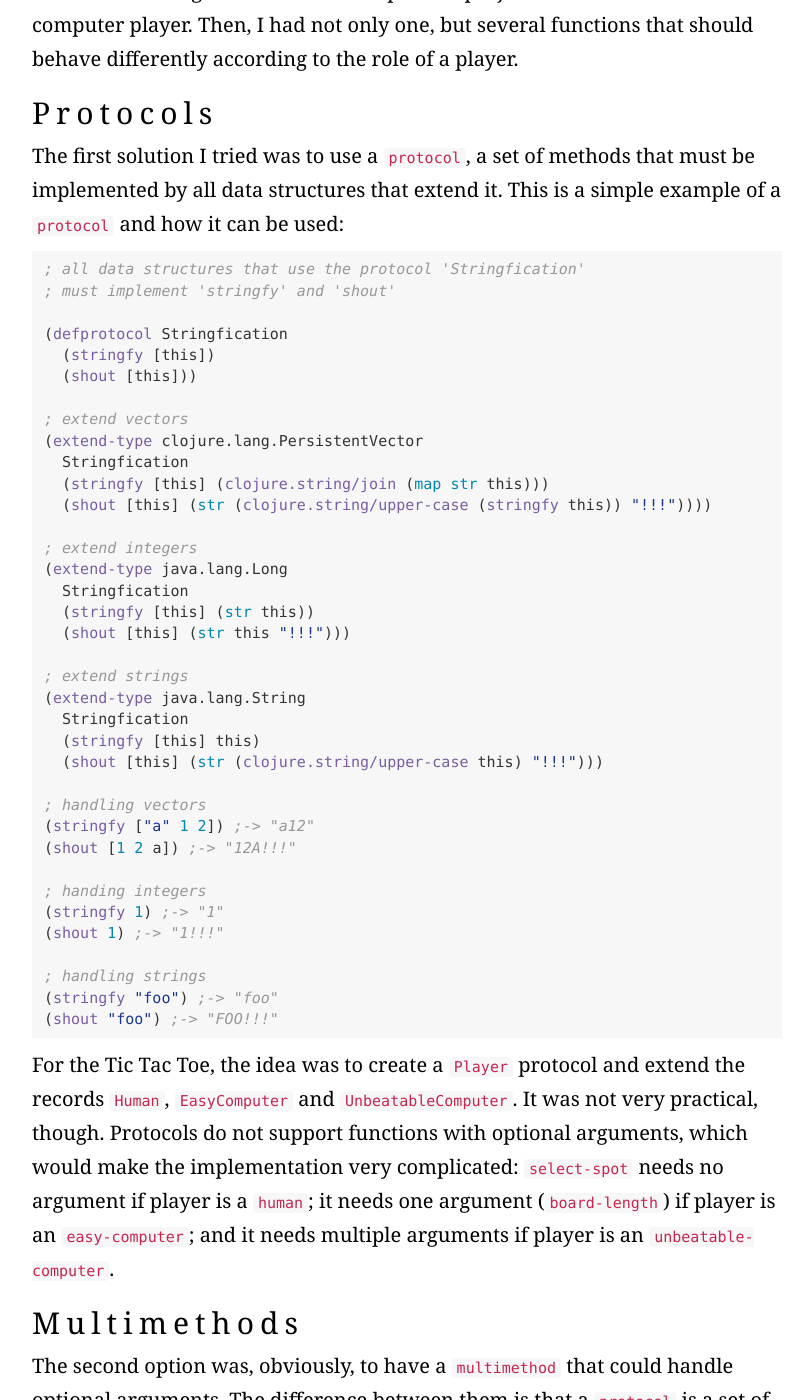
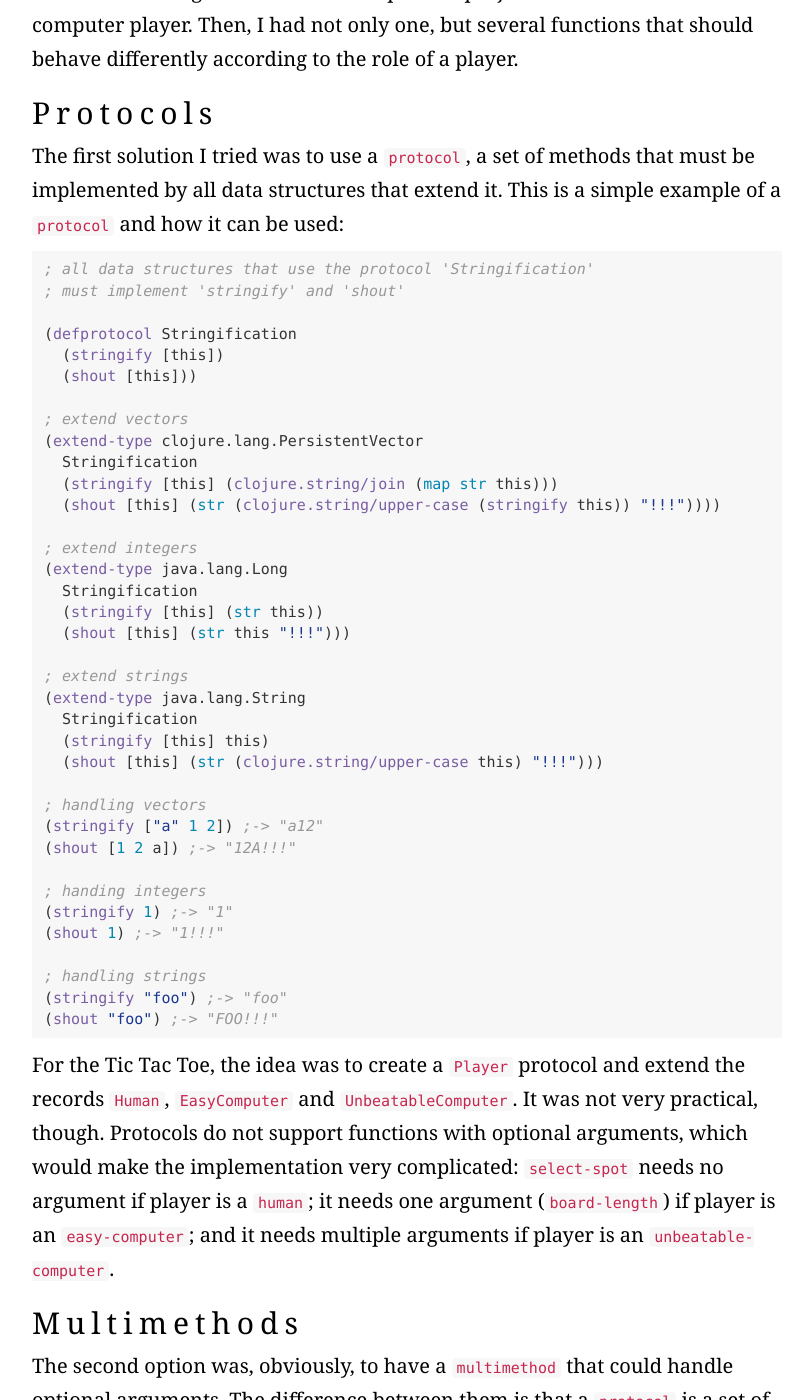
Before and after one commit to pwdd/pwdd.github.io, a Jekyll site: the page built from _posts/2016-07-01-implementing-polymorphic-clojure-functions.md, in a window 1280 px wide and 1400 px high, scrolled down 1199 px. Shown: the whole window, without its empty margins (233-1044 px from the left). Built offline with Jekyll 4.4.1, drawn with Linux system fonts in a browser that asks for light colours; nearby versions of some CDN libraries; some web fonts are replaced.

````diff
--- a/_posts/2016-07-01-implementing-polymorphic-clojure-functions.md
+++ b/_posts/2016-07-01-implementing-polymorphic-clojure-functions.md
@@ -31,41 +31,41 @@ That worked alright until the next step of the project: add an unbeatable comput
 The first solution I tried was to use a `protocol`, a set of methods that must be implemented by all data structures that extend it. This is a simple example of a `protocol` and how it can be used:
 
 ```clojure
-; all data structures that use the protocol 'Stringfication'
-; must implement 'stringfy' and 'shout'
+; all data structures that use the protocol 'Stringification'
+; must implement 'stringify' and 'shout'
 
-(defprotocol Stringfication
-  (stringfy [this])
+(defprotocol Stringification
+  (stringify [this])
   (shout [this]))
 
 ; extend vectors
 (extend-type clojure.lang.PersistentVector
-  Stringfication
-  (stringfy [this] (clojure.string/join (map str this)))
-  (shout [this] (str (clojure.string/upper-case (stringfy this)) "!!!"))))
+  Stringification
+  (stringify [this] (clojure.string/join (map str this)))
+  (shout [this] (str (clojure.string/upper-case (stringify this)) "!!!"))))
 
 ; extend integers
 (extend-type java.lang.Long
-  Stringfication
-  (stringfy [this] (str this))
+  Stringification
+  (stringify [this] (str this))
   (shout [this] (str this "!!!")))
 
 ; extend strings
 (extend-type java.lang.String
-  Stringfication
-  (stringfy [this] this)
+  Stringification
+  (stringify [this] this)
   (shout [this] (str (clojure.string/upper-case this) "!!!")))
 
 ; handling vectors
-(stringfy ["a" 1 2]) ;-> "a12"
+(stringify ["a" 1 2]) ;-> "a12"
 (shout [1 2 a]) ;-> "12A!!!"
 
 ; handing integers
-(stringfy 1) ;-> "1"
+(stringify 1) ;-> "1"
 (shout 1) ;-> "1!!!"
 
 ; handling strings
-(stringfy "foo") ;-> "foo"
+(stringify "foo") ;-> "foo"
 (shout "foo") ;-> "FOO!!!"
 ```
 
````
Also changed, not shown: _posts/2016-07-02-minimax-in-clojure.md (+1 -1 lines), _posts/2016-07-07-how-many-ifs-does-it-take-to-build-a-game.md (added, +71 -0 lines), _posts/2016-07-07-the-case-of-the-mysterious-ai.md (+1 -1 lines).
